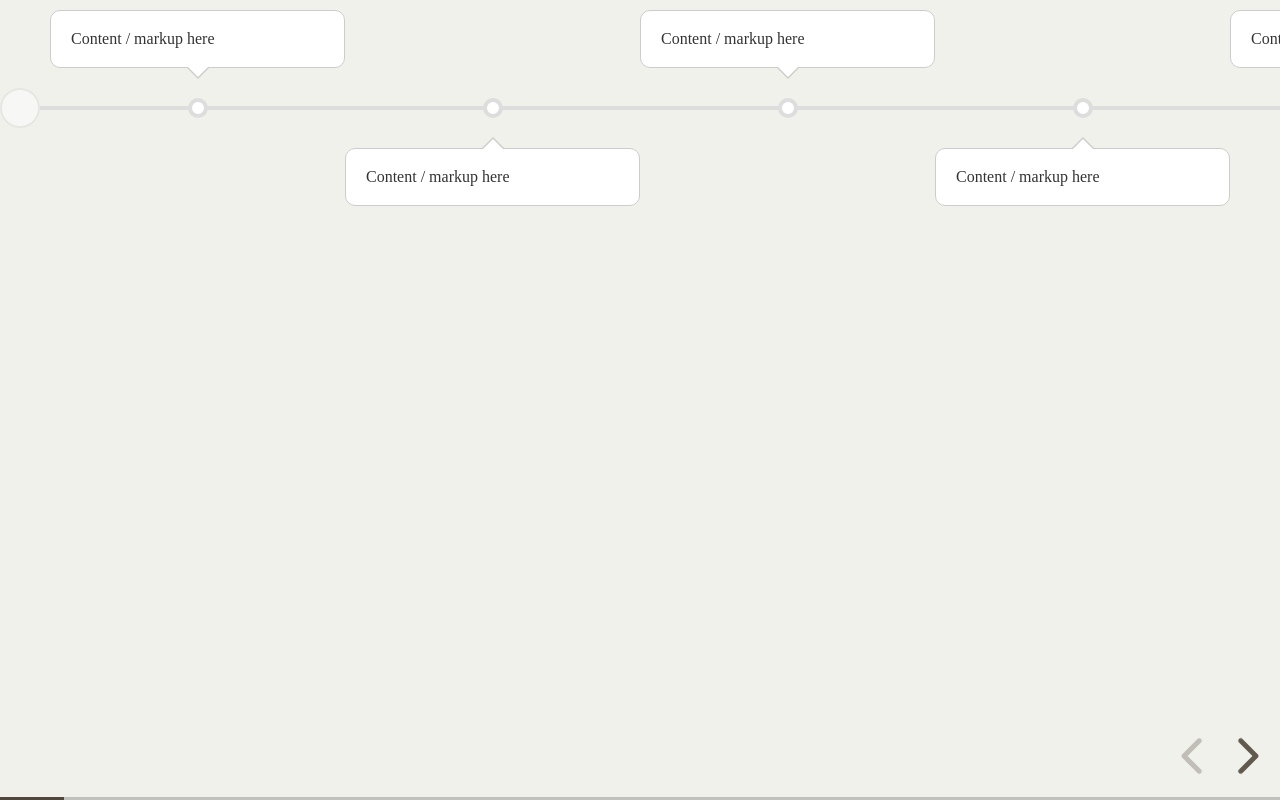
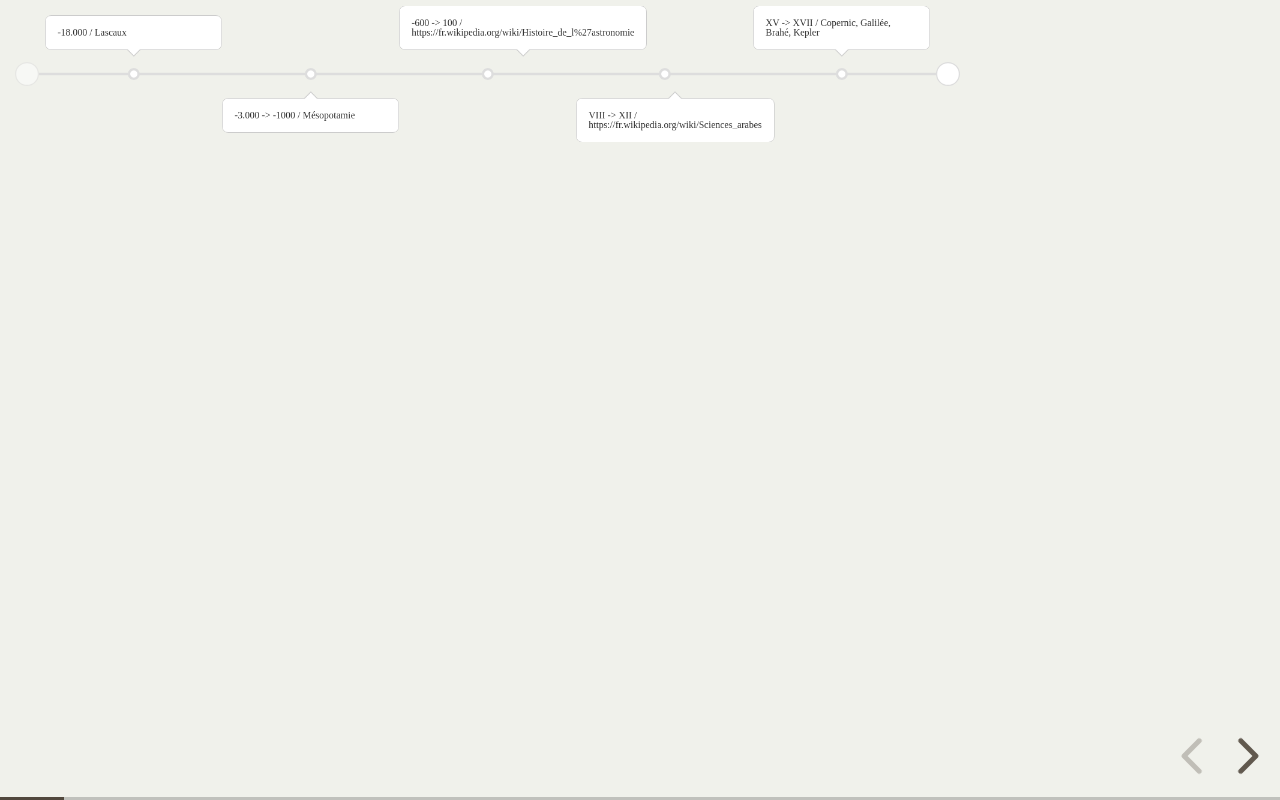
Before and after one commit to dom-astro/astro-presentation, a plain HTML site: page index.html in a window 1280 px wide. Both pictures are taken after a click on the button "next slide". Drawn offline with Linux system fonts and the light colour scheme.

Commit message:
Maj frise

```diff
--- a/index.html
+++ b/index.html
@@ -34,7 +34,6 @@
 						Au fil du temps, l’astronomie a évolué pour devenir une science complexe qui étudie les corps célestes et leur comportement dans l’univers.
 						L’étude de l’astronomie a permis aux scientifiques de découvrir des phénomènes tels que les trous noirs, les supernovas et les galaxies.
 						Aujourd’hui, l’astronomie continue d’être une science en constante évolution qui nous permet de mieux comprendre notre place dans l’univers.</span>
-					<!-- div data-timeline="'welcome.json"></div -->
 				</section>
 				<section>
 					Préhistoire (3 cycles: journée, lune, année. La grotte de Lascaux)
@@ -107,27 +106,27 @@
 				<div class="timeline__items">
 					<div class="timeline__item">
 						<div class="timeline__content">
-							Content / markup here
+							-18.000 / Lascaux
 						</div>
 					</div>
 					<div class="timeline__item">
 						<div class="timeline__content">
-							Content / markup here
+							-3.000 -> -1000 / Mésopotamie
 						</div>
 					</div>
 					<div class="timeline__item">
 						<div class="timeline__content">
-							Content / markup here
+							-600 -> 100 /  https://fr.wikipedia.org/wiki/Histoire_de_l%27astronomie
 						</div>
 					</div>
 					<div class="timeline__item">
 						<div class="timeline__content">
-							Content / markup here
+							VIII -> XII / https://fr.wikipedia.org/wiki/Sciences_arabes
 						</div>
 					</div>
 					<div class="timeline__item">
 						<div class="timeline__content">
-							Content / markup here
+							XV -> XVII / Copernic, Galilée, Brahé, Kepler
 						</div>
 					</div>
 				</div>
@@ -152,10 +151,10 @@
 			setInterval(() => {
 				if(location.href.includes("#")) {
 					$(".timeline").show();
-					$(".timeline").css("top","50px");
 					$(".timeline").css("position","absolute");
-					$(".timeline").css("top","10px");
-					//$(".reveal").css("top","50px");
+					$(".timeline").css("top","-40px");
+					$(".timeline").css("left","-300px");
+					$(".timeline").css("transform","scale(0.6)");
 				} else {
 					$(".timeline").hide();
 				}
@@ -164,7 +163,8 @@
 			jQuery('.timeline').timeline({
 				mode: 'horizontal',
 				visibleItems: 4,
-				forceVerticalMode: 800
+				forceVerticalMode: 800,
+				startIndex: 0
 			});
 		</script>
 	</body>
```
